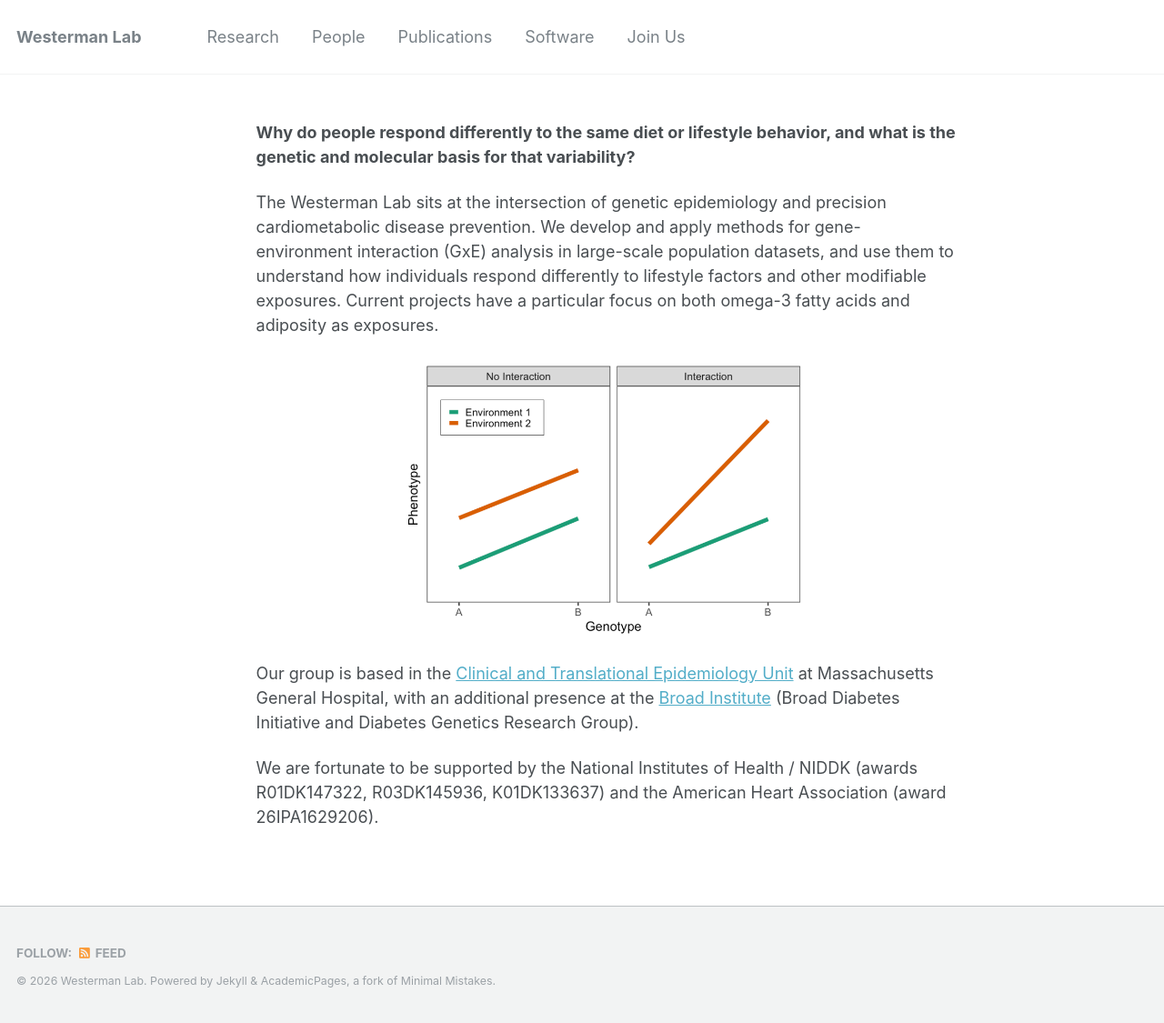
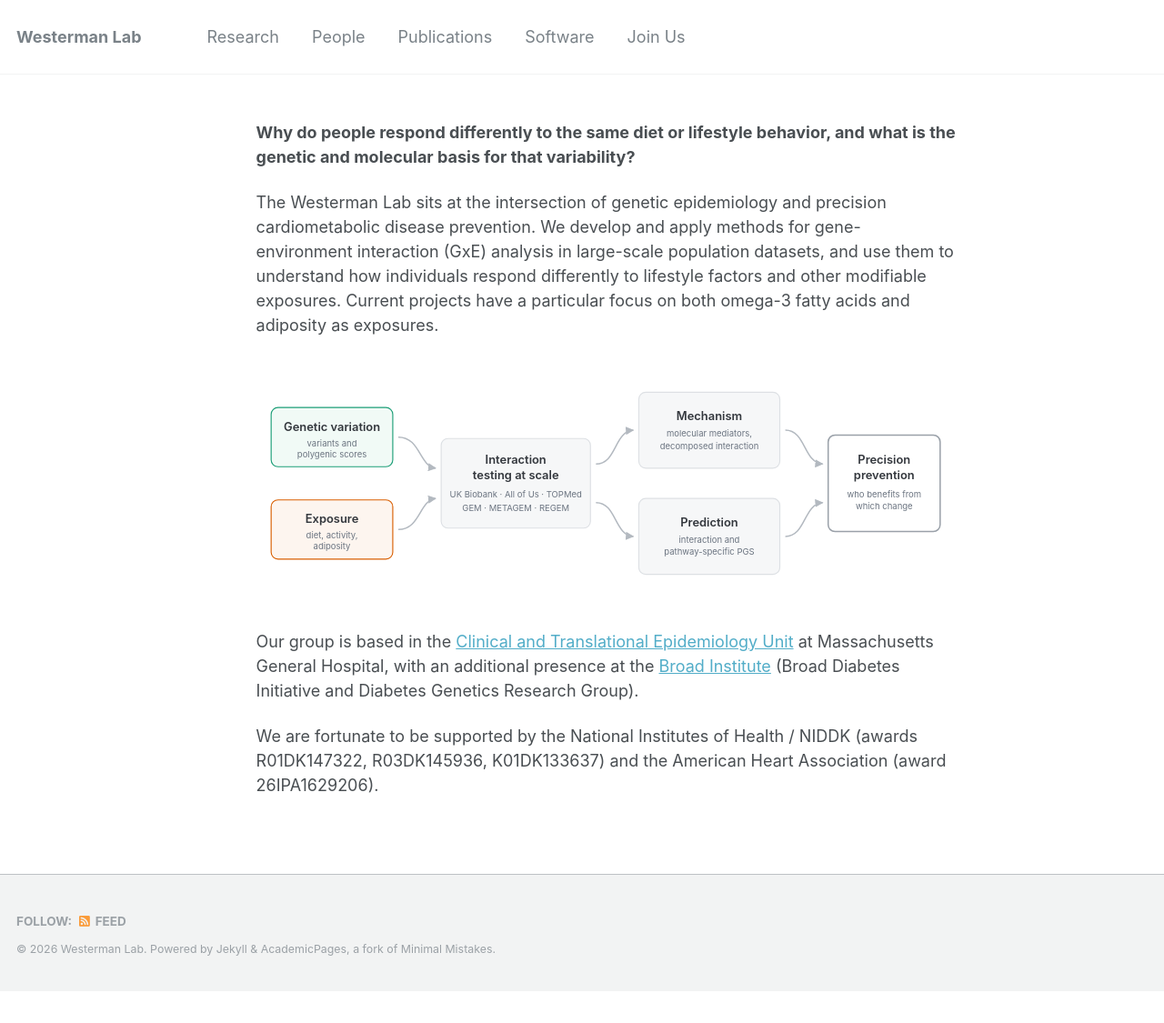
Before and after one commit to westerman-lab/westerman-lab.github.io, a Jekyll site: the page built from _pages/home.md, in a window 1280 px wide. Shown: the whole page at 91% size. Built offline with Jekyll 4.4.1, drawn with Linux system fonts in a browser that asks for light colours; after the commit the page ends 1090 px from its top, so only the background shows below that.

Commit message:
Draft a lab pipeline figure for the home page
Add images/lab_pipeline.svg and use it in place of the GxE line plot: inputs
converge on interaction testing, which branches into mechanism and prediction
and rejoins at precision prevention. Hand-written SVG in the same green and
orange as the existing figures, so it stays sharp at any size and can be
edited as text.

```diff
--- a/_pages/home.md
+++ b/_pages/home.md
@@ -13,7 +13,7 @@ redirect_from:
 The Westerman Lab sits at the intersection of genetic epidemiology and precision cardiometabolic disease prevention. We develop and apply methods for gene-environment interaction (GxE) analysis in large-scale population datasets, and use them to understand how individuals respond differently to lifestyle factors and other modifiable exposures. Current projects have a particular focus on both omega-3 fatty acids and adiposity as exposures.
 
 <p align="center">
-<img src='/images/GxE_diagram.png' width='450'>
+<img src='/images/lab_pipeline.svg' alt='Genetic variation and a modifiable exposure feed into genome-wide interaction testing at biobank scale; results branch into mechanism and prediction, which together support precision prevention.' style='width:100%; max-width:760px;'>
 </p>
 
 Our group is based in the [Clinical and Translational Epidemiology Unit](https://www.massgeneral.org/medicine/cteu) at Massachusetts General Hospital, with an additional presence at the [Broad Institute](https://www.broadinstitute.org/) (Broad Diabetes Initiative and Diabetes Genetics Research Group).
```
Also changed, not shown: images/lab_pipeline.svg (added).
